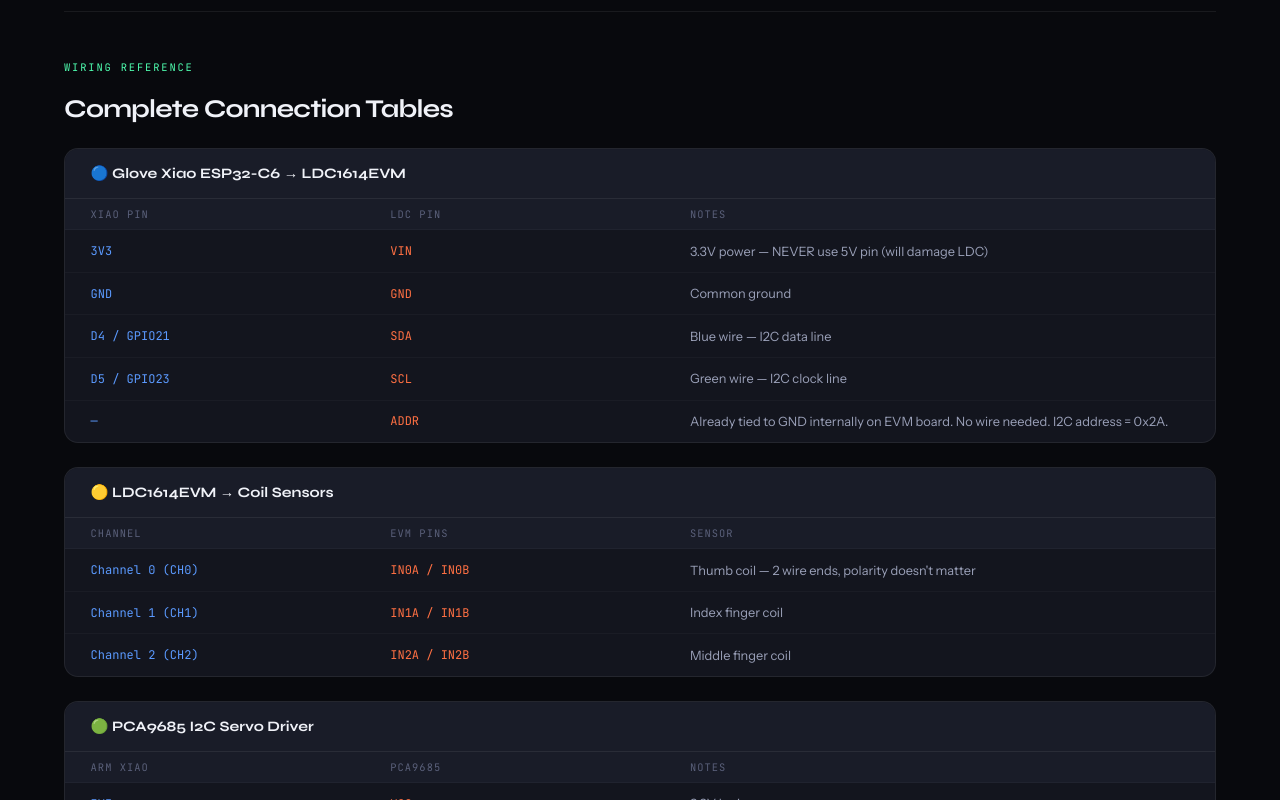
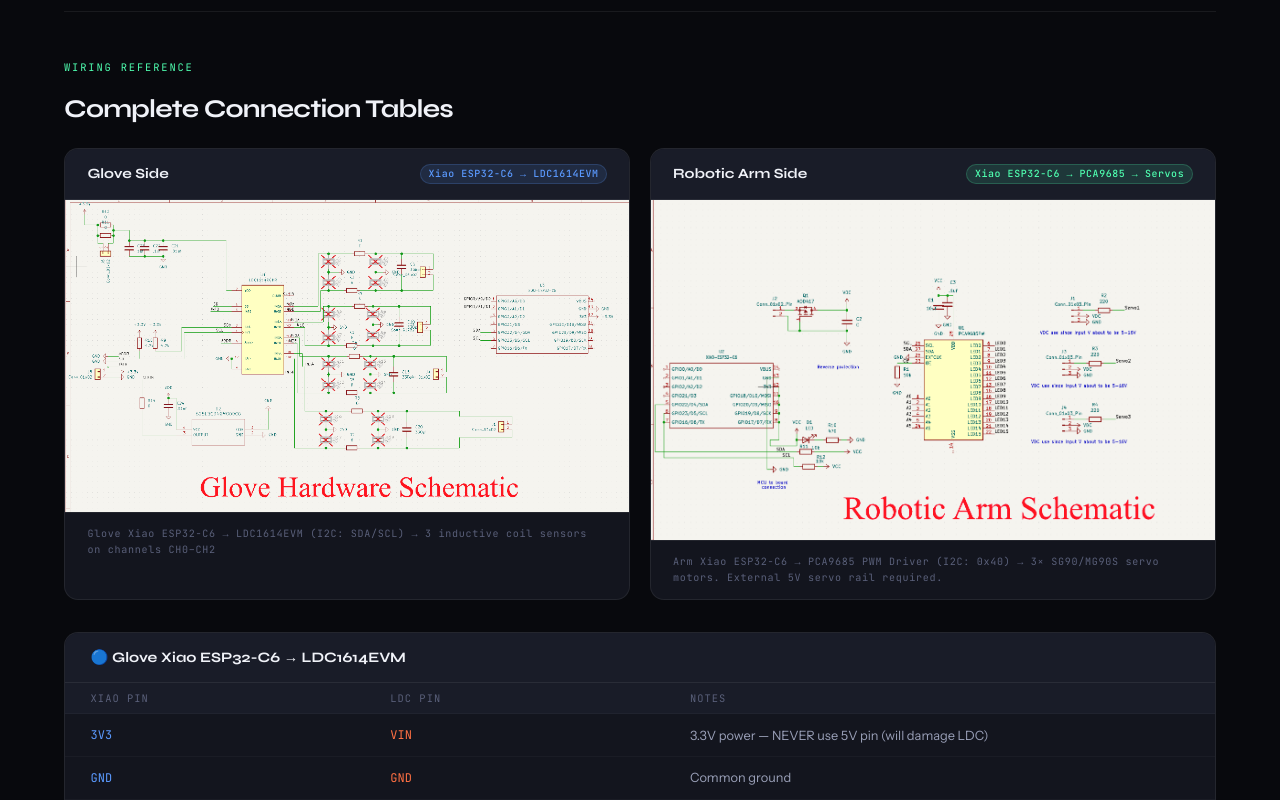
Before and after one commit to ecuadior/files, a website: page views/hardware.html in a window 1280 px wide. Shown: the part 1928-2728 px from the top of the page. Drawn offline with Linux system fonts and the light colour scheme.

Commit message:
added schemtaic images

```diff
--- a/public/css/style.css
+++ b/public/css/style.css
@@ -921,3 +921,60 @@
   line-height: 1.65;
   margin: 0;
 }
+/* Schematic grid — two side by side */
+.schematic-grid {
+  display: grid;
+  grid-template-columns: 1fr 1fr;
+  gap: 1.2rem;
+  margin: 1.5rem 0 2rem;
+}
+
+@media (max-width: 800px) {
+  .schematic-grid { grid-template-columns: 1fr; }
+}
+
+.schematic-wrap {
+  background: var(--surface);
+  border: 1px solid var(--border);
+  border-radius: var(--radius);
+  overflow: hidden;
+  transition: border-color 0.25s, transform 0.25s, box-shadow 0.25s;
+}
+
+.schematic-wrap:hover {
+  border-color: rgba(79, 255, 176, 0.25);
+  transform: translateY(-3px);
+  box-shadow: 0 16px 40px rgba(0, 0, 0, 0.35);
+}
+
+.schematic-header {
+  display: flex;
+  align-items: center;
+  justify-content: space-between;
+  padding: 0.9rem 1.4rem;
+  background: var(--surface2);
+  border-bottom: 1px solid var(--border);
+}
+
+.schematic-label {
+  font-family: var(--font-display);
+  font-size: 0.88rem;
+  font-weight: 700;
+  color: var(--text);
+}
+
+.schematic-img {
+  width: 100%;
+  display: block;
+  mix-blend-mode: lighten;
+}
+
+.schematic-caption {
+  padding: 0.8rem 1.4rem;
+  font-family: var(--font-mono);
+  font-size: 0.63rem;
+  color: var(--text3);
+  letter-spacing: 0.07em;
+  line-height: 1.6;
+  border-top: 1px solid var(--border);
+}
--- a/views/hardware.html
+++ b/views/hardware.html
@@ -68,7 +68,7 @@
   <!-- ── COMPONENT CARD 3 ── -->
   <div class="bom-card">
     <div class="bom-img-wrap">
-      <img src="/images/glove.png" alt="Smart Glove" class="bom-img">
+      <img src="/images/glove.jpg" alt="Smart Glove" class="bom-img">
     </div>
     <div class="bom-info">
       <div class="bom-name">Smart Glove with Conductive Thread Coils</div>
@@ -185,7 +185,44 @@
 
     <!-- WIRING -->
     <div class="section-label">Wiring Reference</div>
-    <h2 class="section-heading">Complete Connection Tables</h2>
+<h2 class="section-heading">Complete Connection Tables</h2>
+
+<!-- SCHEMATICS -->
+<div class="schematic-grid">
+
+  <!-- ── SCHEMATIC 1: Glove Side ── -->
+  <div class="schematic-wrap">
+    <div class="schematic-header">
+      <span class="schematic-label">Glove Side</span>
+      <span class="badge badge-blue">Xiao ESP32-C6 → LDC1614EVM</span>
+    </div>
+    <img
+      src="/images/glove schematic.png"
+      alt="Glove schematic — Xiao ESP32-C6 to LDC1614EVM"
+      class="schematic-img"
+    >
+    <p class="schematic-caption">
+      Glove Xiao ESP32-C6 → LDC1614EVM (I2C: SDA/SCL) → 3 inductive coil sensors on channels CH0–CH2
+    </p>
+  </div>
+
+  <!-- ── SCHEMATIC 2: Arm Side ── -->
+  <div class="schematic-wrap">
+    <div class="schematic-header">
+      <span class="schematic-label">Robotic Arm Side</span>
+      <span class="badge badge-green">Xiao ESP32-C6 → PCA9685 → Servos</span>
+    </div>
+    <img
+      src="/images/arm schematic.png"
+      alt="Arm schematic — Xiao ESP32-C6 to PCA9685 to servo motors"
+      class="schematic-img"
+    >
+    <p class="schematic-caption">
+      Arm Xiao ESP32-C6 → PCA9685 PWM Driver (I2C: 0x40) → 3× SG90/MG90S servo motors. External 5V servo rail required.
+    </p>
+  </div>
+
+</div><!-- end .schematic-grid -->
 
     <div class="hw-spec-group" style="margin-top:1.5rem;">
       <div class="hw-spec-header">🔵 Glove Xiao ESP32-C6 → LDC1614EVM</div>
```
Also changed, not shown: public/images/arm schematic.png (added), public/images/glove schematic.png (added), public/images/glove.jpg (added).
